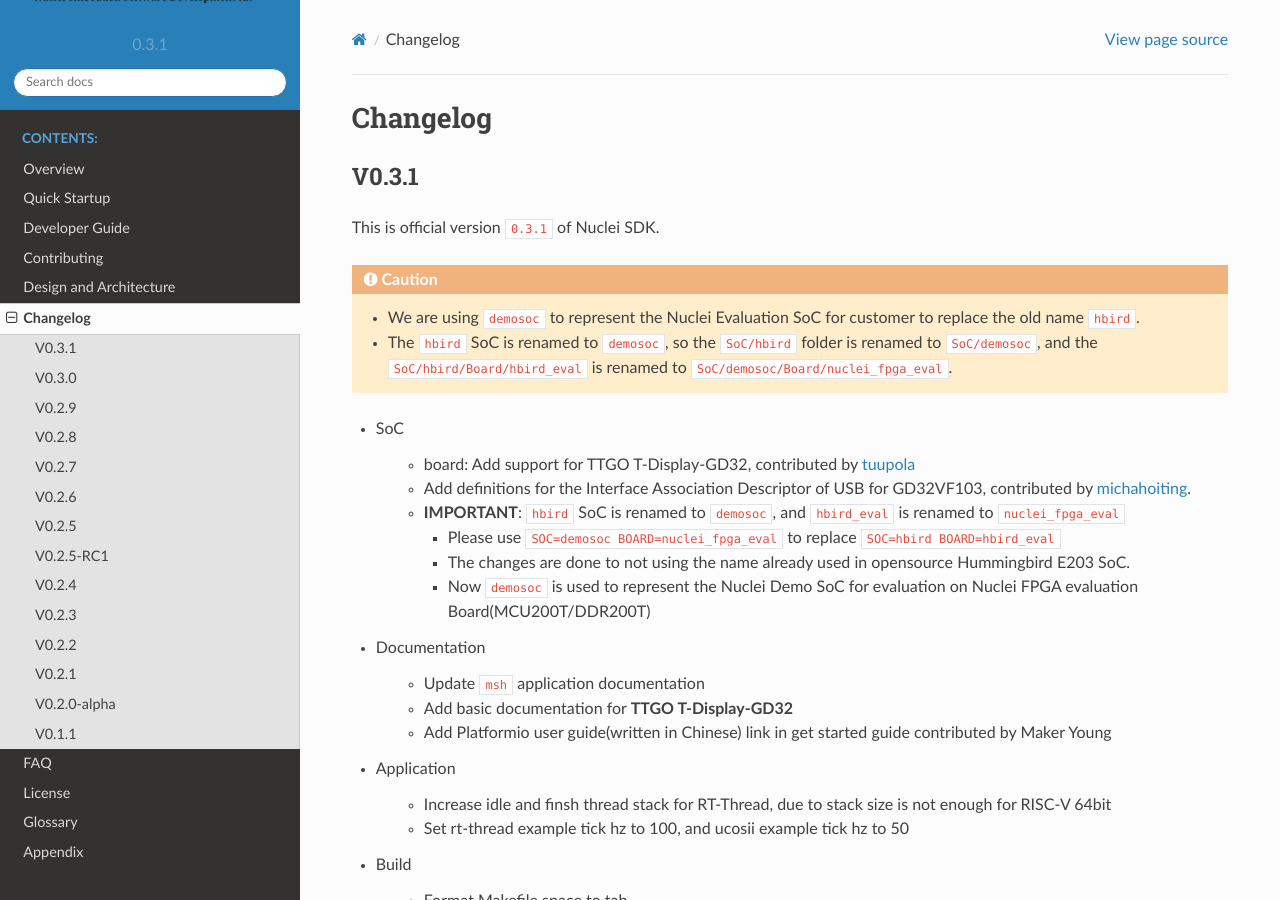
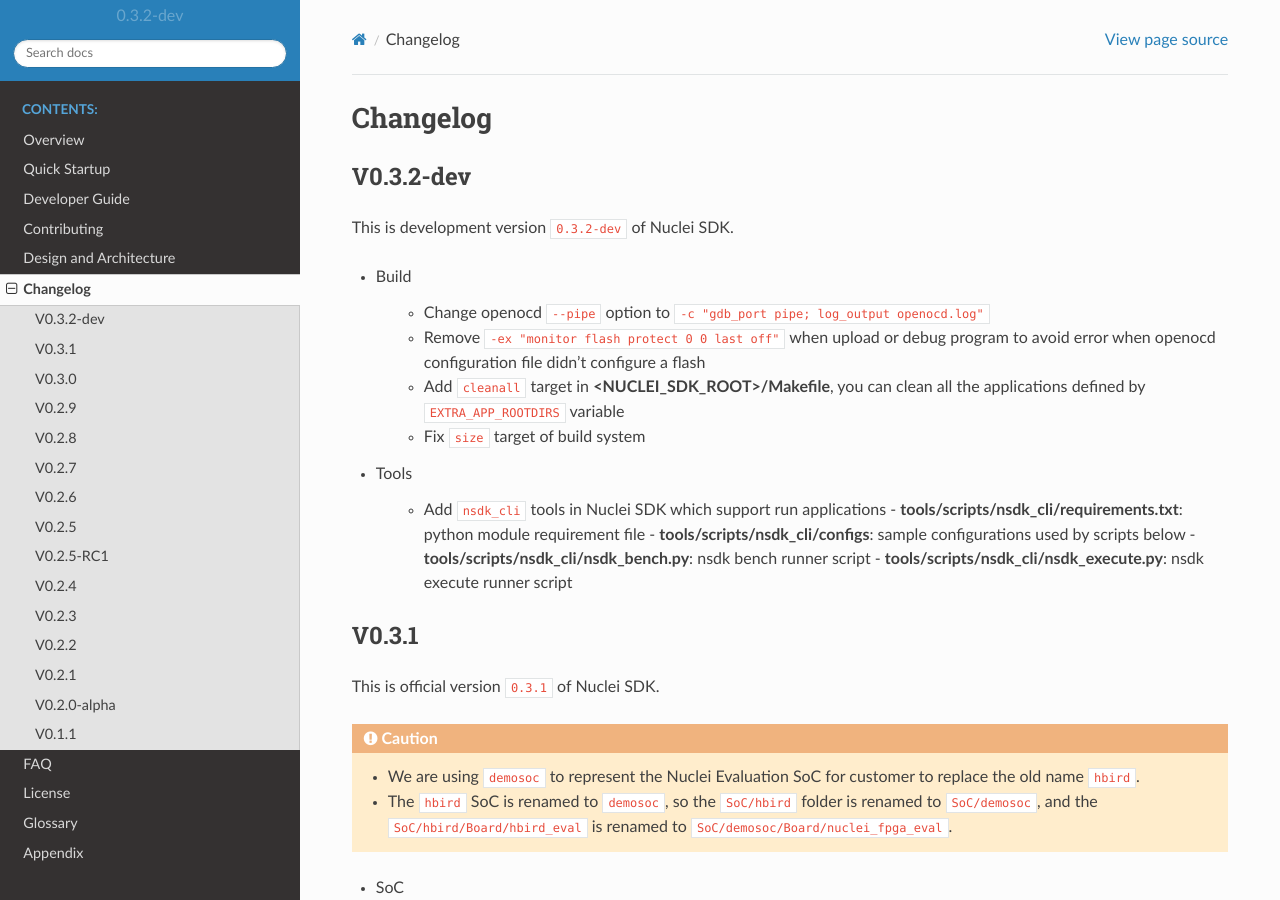
Before and after one commit to Nuclei-Software/nuclei-sdk, a Sphinx documentation site: the page built from doc/source/changelog.rst, in a window 1280 px wide and 900 px high. Built offline with Sphinx 7.4.7 and the Read the Docs theme 2.0.0, drawn with Linux system fonts in a browser that asks for light colours.

Commit message:
doc: add changelog for 0.3.2-dev
Signed-off-by: Huaqi Fang <578567190@qq.com>

```diff
--- a/doc/source/changelog.rst
+++ b/doc/source/changelog.rst
@@ -2,6 +2,29 @@
 
 Changelog
 =========
+
+V0.3.2-dev
+----------
+
+This is development version ``0.3.2-dev`` of Nuclei SDK.
+
+* Build
+
+    - Change openocd ``--pipe`` option to ``-c "gdb_port pipe; log_output openocd.log"``
+    - Remove ``-ex "monitor flash protect 0 0 last off"`` when upload or debug program to avoid error
+      when openocd configuration file didn't configure a flash
+    - Add ``cleanall`` target in **<NUCLEI_SDK_ROOT>/Makefile**, you can clean all the applications
+      defined by ``EXTRA_APP_ROOTDIRS`` variable
+    - Fix ``size`` target of build system
+
+* Tools
+
+    - Add ``nsdk_cli`` tools in Nuclei SDK which support run applications
+      - **tools/scripts/nsdk_cli/requirements.txt**: python module requirement file
+      - **tools/scripts/nsdk_cli/configs**: sample configurations used by scripts below
+      - **tools/scripts/nsdk_cli/nsdk_bench.py**: nsdk bench runner script
+      - **tools/scripts/nsdk_cli/nsdk_execute.py**: nsdk execute runner script
+
 
 V0.3.1
 ------
--- a/doc/source/conf.py
+++ b/doc/source/conf.py
@@ -21,10 +21,10 @@
 author = 'Nuclei'
 
 # The short X.Y version
-version = '0.3.1'
+version = '0.3.2-dev'
 
 # The full version, including alpha/beta/rc tags
-release = '0.3.1'
+release = '0.3.2-dev'
 
 # -- General configuration ---------------------------------------------------
 
--- a/doc/source/quickstart.rst
+++ b/doc/source/quickstart.rst
@@ -398,7 +398,7 @@
 
     "Download and run hello_world.elf"
     riscv-nuclei-elf-gdb hello_world.elf -ex "set remotetimeout 240" \
-            -ex "target remote | openocd --pipe -f ../../../SoC/gd32vf103/Board/gd32vf103v_rvstar/openocd_gd32vf103.cfg" \
+            -ex "target remote | openocd -c \"gdb_port pipe; log_output openocd.log\" -f ../../../SoC/gd32vf103/Board/gd32vf103v_rvstar/openocd_gd32vf103.cfg" \
             --batch -ex "monitor halt" -ex "monitor halt" -ex "monitor flash protect 0 0 last off" -ex "load" -ex "monitor resume" -ex "monitor shutdown" -ex "quit"
     D:\Software\Nuclei\gcc\bin\riscv-nuclei-elf-gdb.exe: warning: Couldn't determine a path for the index cache directory.
     Nuclei OpenOCD, 64-bit Open On-Chip Debugger 0.10.0+dev-00014-g0eae03214 (2019-12-12-07:43)
@@ -454,7 +454,7 @@
 
       "Download and debug hello_world.elf"
       riscv-nuclei-elf-gdb hello_world.elf -ex "set remotetimeout 240" \
-              -ex "target remote | openocd --pipe -f ../../../SoC/gd32vf103/Board/gd32vf103v_rvstar/openocd_gd32vf103.cfg"
+              -ex "target remote | openocd -c \"gdb_port pipe; log_output openocd.log\" -f ../../../SoC/gd32vf103/Board/gd32vf103v_rvstar/openocd_gd32vf103.cfg"
       D:\Software\Nuclei\gcc\bin\riscv-nuclei-elf-gdb.exe: warning: Couldn't determine a path for the index cache directory.
       GNU gdb (GDB) 8.3.0.20190516-git
       Copyright (C) 2019 Free Software Foundation, Inc.
@@ -473,7 +473,7 @@
       For help, type "help".
       Type "apropos word" to search for commands related to "word"...
       Reading symbols from hello_world.elf...
-      Remote debugging using | openocd --pipe -f ../../../SoC/gd32vf103/Board/gd32vf103v_rvstar/openocd_gd32vf103.cfg
+      Remote debugging using | openocd -c \"gdb_port pipe; log_output openocd.log\" -f ../../../SoC/gd32vf103/Board/gd32vf103v_rvstar/openocd_gd32vf103.cfg
       Nuclei OpenOCD, 64-bit Open On-Chip Debugger 0.10.0+dev-00014-g0eae03214 (2019-12-12-07:43)
       Licensed under GNU GPL v2
       For bug reports, read
```
